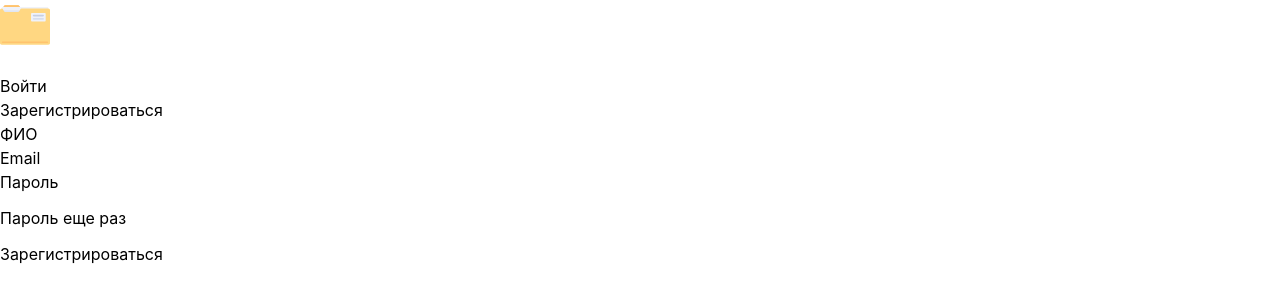
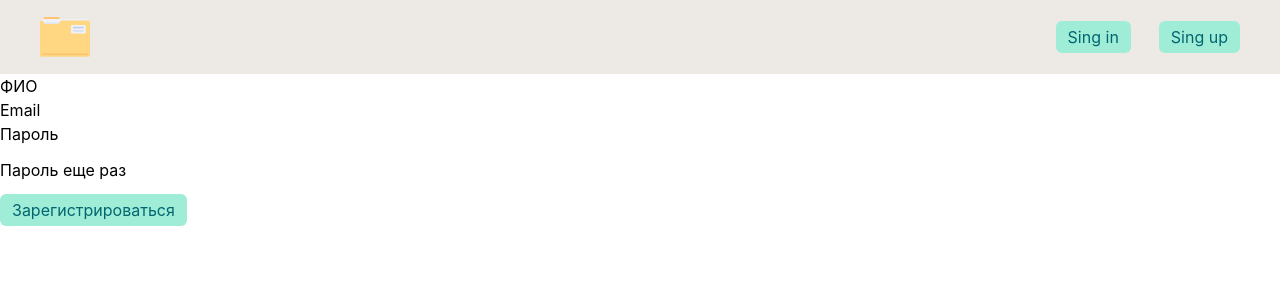
Before and after one commit to sensaur/rsclone, a React (Create React App) app: page /signup in a window 1280 px wide. Shown: the top 302 px of the page. Built offline with nearby package versions, Linux system fonts and the light colour scheme; no server answers.

Commit message:
feat: add some styles to header and columns

```diff
--- a/src/components/Card.tsx
+++ b/src/components/Card.tsx
@@ -19,9 +19,9 @@ function Card({ title, index, card }: ICardProps) {
           {...provided.draggableProps}
           {...provided.dragHandleProps}
           ref={provided.innerRef}
-          className="p-3 bg-orange-400 border"
+          className="py-3 px-3 bg-color3 rounded-md mt-4 "
         >
-          {title}
+          <h3>{title}</h3>
         </div>
       )}
     </Draggable>
--- a/src/components/Column.tsx
+++ b/src/components/Column.tsx
@@ -26,18 +26,8 @@ function New({ index, column, setColumns }: INewProps) {
             // eslint-disable-next-line react/jsx-props-no-spreading
             {...provided.dragHandleProps}
           >
-            <div style={{ background: 'gray' }}>
-              <div
-                style={{
-                  display: 'flex',
-                  alignItems: 'center',
-                  padding: '15px',
-                  marginBottom: '20px',
-                  width: '100%',
-                  justifyContent: 'space-between',
-                  border: '1px solid red',
-                }}
-              >
+            <div className='bg-color5 rounded-md flex flex-col gap-3 py-2 px-2'>
+              <div className='flex justify-between px-2'>
                 <h2>{column.title}</h2>
                 <span>...</span>
               </div>
@@ -46,10 +36,9 @@ function New({ index, column, setColumns }: INewProps) {
                   // eslint-disable-next-line @typescript-eslint/no-shadow
                   (provided) => (
                     <div
-                        // eslint-disable-next-line react/jsx-props-no-spreading
+                      // eslint-disable-next-line react/jsx-props-no-spreading
                       {...provided.droppableProps}
                       ref={provided.innerRef}
-                      className="bg-blue-500 p-4"
                     >
                       {cards}
                       {provided.placeholder}
@@ -57,7 +46,9 @@ function New({ index, column, setColumns }: INewProps) {
                   )
                 }
               </Droppable>
-              <button type="button" onClick={() => setColumns([column])}>add card</button>
+              <div className='text-center'>
+                <button className='btn grow-0' type="button" onClick={() => setColumns([column])}>Add card</button>
+              </div>
             </div>
           </div>
         )
--- a/src/components/NavBarLogged.tsx
+++ b/src/components/NavBarLogged.tsx
@@ -6,8 +6,8 @@ function NavBarLogged() {
   const { user } = useAppSelector((state) => state.userSlice);
 
   return (
-    <nav>
-      <div>
+    <nav className='my-0 mx-auto  bg-color5 px-10 py-3'>
+      <div className='flex justify-between'>
         <img id="logoNavBar" src={logo} alt="" />
         <button
           type="button"
@@ -15,26 +15,26 @@ function NavBarLogged() {
           <span />
         </button>
         <div
+          className='flex gap-7'
           id="navbarNavAltMarkup"
         >
-          <div>
-            <Link to="/alldesks">
-              Все
-              доски
+          <div className='flex items-center'>
+            <Link className='btn' to="/alldesks">
+              All boards
             </Link>
           </div>
-          <div>
-            <Link aria-current="page" to="/">Создать доску</Link>
+          <div className='flex items-center'>
+            <Link className='btn' aria-current="page" to="/">Create board</Link>
           </div>
-          <div>
-            <Link aria-current="page" to="/">Редактировать профиль</Link>
+          <div className='flex items-center'>
+            <Link className='btn' aria-current="page" to="/">Edit profile</Link>
           </div>
-          <div>
+          <div className='flex items-center'>
             Вы вошли как
             {` ${user?.name}`}
           </div>
-          <div>
-            <Link to="logout">Выйти</Link>
+          <div className='flex items-center'>
+            <Link className='btn' to="logout">Sing out</Link>
           </div>
         </div>
       </div>
--- a/src/components/NavBarStart.tsx
+++ b/src/components/NavBarStart.tsx
@@ -3,21 +3,21 @@ import logo from '../images/logo.svg';
 
 function NavBarStart() {
   return (
-    <div>
+    <div className='my-0 mx-auto  bg-color5 px-10 py-3'>
       <nav>
-        <div>
-          <Link to="/">
+        <div className='flex justify-between'>
+          <Link className='flex items-center' to="/">
             <img id="logoNavBar" src={logo} alt="logo" />
             <button type="button">
               <span />
             </button>
           </Link>
-          <div id="navbarNavAltMarkup">
-            <div>
-              <Link to="login">Войти</Link>
+          <div className='flex gap-7' id="navbarNavAltMarkup">
+            <div className='flex items-center'>
+              <Link className='btn' to="login">Sing in</Link>
             </div>
-            <div>
-              <Link to="signup">Зарегистрироваться</Link>
+            <div className='flex items-center'>
+              <Link className='btn' to="signup">Sing up</Link>
             </div>
           </div>
         </div>
@@ -27,3 +27,4 @@ function NavBarStart() {
 }
 
 export default NavBarStart;
+// button style: px-3 py-1 bg-color2 rounded-md hover:bg-color1 hover:text-color3
--- a/src/index.css
+++ b/src/index.css
@@ -3,14 +3,17 @@
 @tailwind utilities;
 body {
   margin: 0;
-  font-family: -apple-system, BlinkMacSystemFont, 'Segoe UI', 'Roboto', 'Oxygen',
-    'Ubuntu', 'Cantarell', 'Fira Sans', 'Droid Sans', 'Helvetica Neue',
-    sans-serif;
+  font-family: -apple-system, BlinkMacSystemFont, "Segoe UI", "Roboto", "Oxygen", "Ubuntu", "Cantarell", "Fira Sans",
+    "Droid Sans", "Helvetica Neue", sans-serif;
   -webkit-font-smoothing: antialiased;
   -moz-osx-font-smoothing: grayscale;
 }
 
 code {
-  font-family: source-code-pro, Menlo, Monaco, Consolas, 'Courier New',
-    monospace;
+  font-family: source-code-pro, Menlo, Monaco, Consolas, "Courier New", monospace;
 }
+@layer components {
+  .btn {
+    @apply px-3 py-1 bg-color2 rounded-md hover:bg-color1 hover:text-color3 text-color1 duration-500;
+  }
+}
--- a/tailwind.config.js
+++ b/tailwind.config.js
@@ -2,7 +2,15 @@
 module.exports = {
   content: ["./src/**/*.{js,ts,jsx,tsx,html}"],
   theme: {
-    extend: {},
+    extend: {
+      colors: {
+        color1: '#026670',
+        color2: '#9FEDD7',
+        color3: '#FEF9C7',
+        color4: '#FCE181',
+        color5: '#EDEAE5'
+      }
+    },
   },
   plugins: []
 }
```
